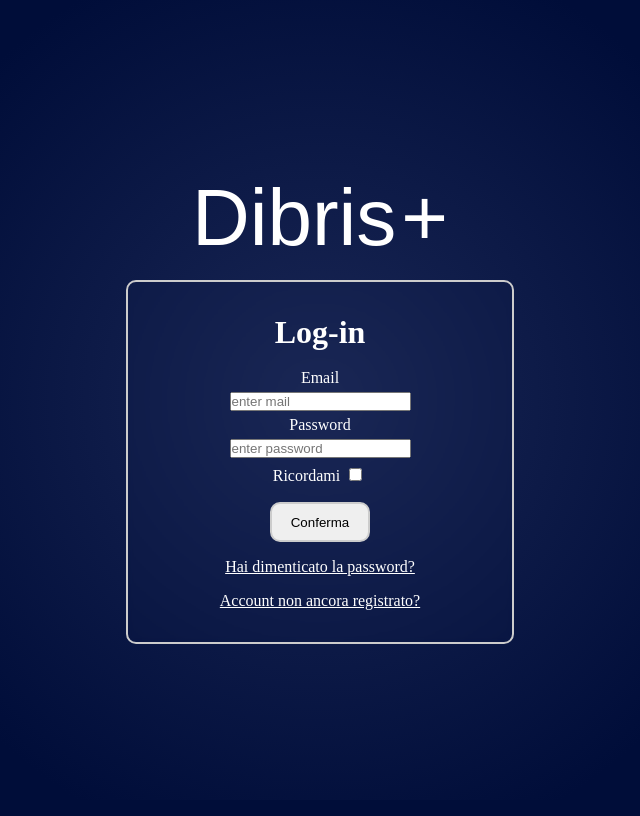
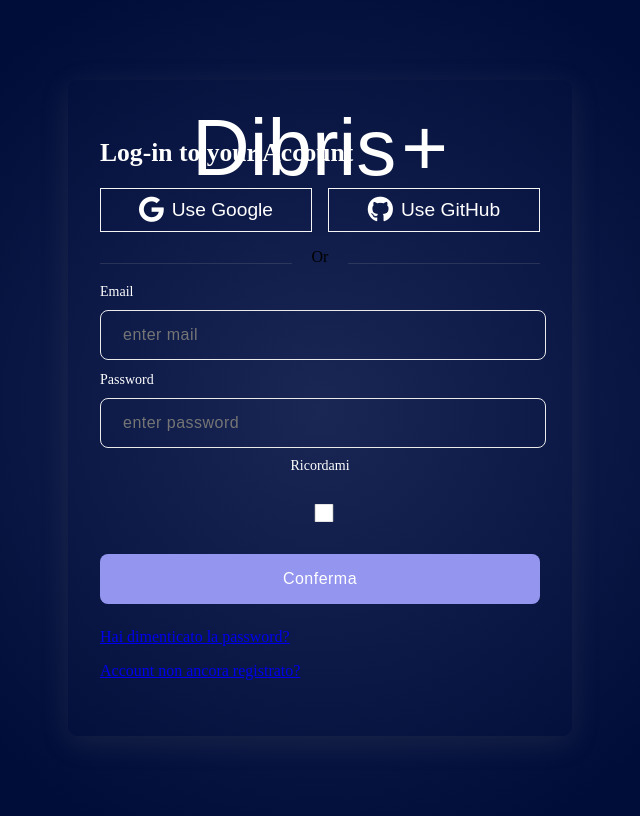
Before and after one commit to YuriRomano02/DibrisPlus, a PHP site: page /login.php in a window 1280 px wide. Shown: the whole page, without its empty margins (320-960 px from the left). Before the commit the page ends 665 px from the top, so only its background shows below. Run offline with PHP 8.4, Linux system fonts and the light colour scheme; some libraries are stand-ins or nearby versions; some web fonts are replaced.

Commit message:
UPDATE:login.php & style.css

```diff
--- a/site/login/login.php
+++ b/site/login/login.php
@@ -50,8 +50,6 @@
             exit();
         }
     }
-
-
 }
 
 $conn->close();
@@ -67,6 +65,36 @@
     <link rel="stylesheet" href="../Elementi in comune/sfondo.css">
     <link rel="stylesheet" href="style.css">
     <link href="https://fonts.cdnfonts.com/css/new-walt-disney-font" rel="stylesheet">
+    <script src="https://kit.fontawesome.com/549ec4da67.js" crossorigin="anonymous"></script>
+    <link href="https://fonts.googleapis.com/css?family=Roboto" rel="stylesheet" type="text/css">
+    <script src="https://apis.google.com/js/api:client.js"></script>
+    <script>
+        var googleUser = {};
+        var startApp = function() {
+            gapi.load('auth2', function() {
+                // Retrieve the singleton for the GoogleAuth library and set up the client.
+                auth2 = gapi.auth2.init({
+                    client_id: 'YOUR_CLIENT_ID.apps.googleusercontent.com',
+                    cookiepolicy: 'single_host_origin',
+                    // Request scopes in addition to 'profile' and 'email'
+                    //scope: 'additional_scope'
+                });
+                attachSignin(document.getElementById('customBtn'));
+            });
+        };
+
+        function attachSignin(element) {
+            console.log(element.id);
+            auth2.attachClickHandler(element, {},
+                function(googleUser) {
+                    document.getElementById('name').innerText = "Signed in: " +
+                        googleUser.getBasicProfile().getName();
+                },
+                function(error) {
+                    alert(JSON.stringify(error, undefined, 2));
+                });
+        }
+    </script>
 </head>
 
 <body>
@@ -96,22 +124,40 @@
 
     <form action="login.php" method="post">
 
-        <h1>Log-in</h1><br>
+        <h1>Log-in to your Account</h1>
+        <div class="social_button">
+            <button id="customBtn" class="customGPlusSignIn">
+                <i class="fa-brands fa-google"></i>
+                Use Google
+                <script>
+                    startApp();
+                </script>
+            </button>
+            <button>
+                <i class="fa-brands fa-github"></i>
+                Use GitHub
+            </button>
+        </div>
+        <div class="divider">
+            <div class="line"></div>
+            <p>Or</p>
+            <div class="line"></div>
+        </div>
 
         <label for="email">Email</label><br>
         <input type="email" placeholder="enter mail" name="Email" value="<?php if (isset($_COOKIE['email'])) {
-            echo $_COOKIE['email'];
-        } ?>" required><br>
+                                                                                echo $_COOKIE['email'];
+                                                                            } ?>" required><br>
 
         <label for="password">Password</label><br>
         <input type="password" placeholder="enter password" maxlength="24" minlength="6" name="password" value="<?php if (isset($_COOKIE['password'])) {
-            echo $_COOKIE['password'];
-        } ?>" required><br>
+                                                                                                                    echo $_COOKIE['password'];
+                                                                                                                } ?>" required><br>
 
-        <label for="remember">Ricordami</label>
-        <input type="checkbox" name="remember"><br>
+        <label for="remember" style="display: flex; justify-content: center;">Ricordami</label>
+        <input type="checkbox" name="remember" style="transform: scale(0.4);"><br>
 
-        <button type="submit" name="submit" class="registerbtn">Conferma</button>
+        <button type="submit" name="submit" class="registerbtn ">Conferma</button>
 
         <p><a href="../login/change_p.php">Hai dimenticato la password?</a></p>
         <p><a href="../registration/registration.html">Account non ancora registrato?</a></p>
--- a/site/login/style.css
+++ b/site/login/style.css
@@ -1,52 +1,113 @@
-* {
-  margin: 0;
-  padding: 0;
+input{
+  font-size: 16px;
+  font-weight: 500;
+  width: 100%;
+  height: 46px;
+  letter-spacing: 0.03rem;
+  border: 1px solid #eaeaea;
+  background: transparent;
+  outline: none;
+  border-radius: 8px;
+  text-indent: 20px;
+  margin-top: 10px;
+  margin-bottom: 10px;
+  transition: all 0.2s ease-in-out;
 }
 
-body {
+.registerbtn {
+  background-color: #9395ee;
+  color: white;
+  padding: 16px 20px;
+  margin: 8px 0;
+  border: none;
+  cursor: pointer;
+  width: 100%;
+  border-radius: 8px;
+  font-size: 16px;
+  font-weight: 500;
+  letter-spacing: 0.03rem;
+  transition: all 0.2s ease-in-out;
+}
+
+label{
+  font-size: 14px;
+  font-weight: 500;
+  color: #fff;
+  margin-bottom: 6px;
+}
+
+body{
+  display: flex;
+  justify-content: center;
   height: 100vh;
-  display: flex;
   align-items: center;
-  justify-content: center;
-  flex-direction: column;
   background: radial-gradient(circle, rgba(26, 39, 85, 1) 0%, rgba(0, 13, 57, 1) 62%);
 }
 
-input {
-  margin: 5px;
+#div_logo {
+  color: black;
+  display: flex;
+  font-size: 5rem;
+  font-family: 'New Walt Disney Font', sans-serif;
+  position: absolute;
+  top: 22px;
 }
 
-a {
+form{
+  width: 440px;
+  padding: 40px 32px;
+  border-radius: 9px;
+  box-shadow: rgba(100, 100, 101, 0.2) 0px 7px 29px 0px;
+}
+
+form h1{
+  font-size: 1.6rem;
   color: white;
 }
 
-p {
-  margin-top: 1rem;
+.social_button {
+  display: flex;
+  gap: 16px;
+  margin-top: 20px;
 }
 
-label {
-  padding: auto;
+.social_button button{
+  width: 100%;
+  display: flex;
+  padding: 8px;
+  align-items: center;
+  justify-content: center;
+  gap: 8px;
+  font-size: 1.2rem;
+  font-weight: 500;
+  color: white;
+  border: 1px solid whitesmoke;
+  background: transparent;
+  cursor: pointer;
+  transition: all 0.2s ease-in-out;
 }
 
-.registerbtn {
-  width: 100px;
-  height: 40px;
-  text-align: center;
-  border: 2px solid #ccc;
-  border-radius: 10px;
-  padding: 10px;
-  margin-top: 1rem;
+.social_button button i{
+  font-size: 26px;
 }
 
-form {
-  width: 20rem;
-  text-align: center;
-  border: 2px solid #ccc;
-  border-radius: 10px;
-  margin-top: 1rem;
-  padding: 2rem;
-  backdrop-filter: blur(3px);
-  color: white;
+.social_button button:hover{
+  background: #6667b0;
+  color: #fff;
+}
+
+.divider{
+  display: flex;
+  align-items: center;
+  gap: 20px;
+}
+
+.divider .line{
+  height: 1px;
+  width: 100%;
+  background: rgb(161, 155, 155);
+  opacity: 0.2;
+  margin: 30px 0 16px;
 }
 
 #div_logo {
```
